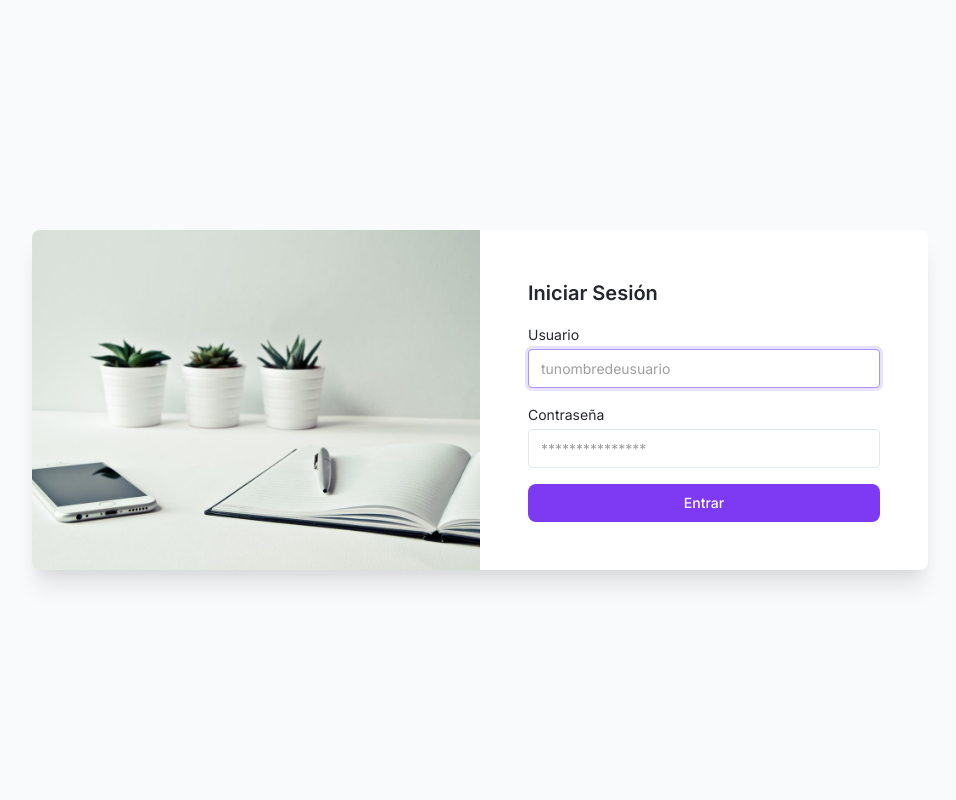
After one commit to ChristianMacias0/django_data_monitor, a Django app: page /login/ in a window 1280 px wide. The commit adds this page. Shown: the whole page, without its empty margins (160-1116 px from the left). Run offline with Django 5.2, Linux system fonts and the light colour scheme.

Commit message:
autenticacion agregada

```diff
--- a/backend_analytics_server/settings.py
+++ b/backend_analytics_server/settings.py
@@ -132,3 +132,9 @@ DEFAULT_AUTO_FIELD = 'django.db.models.BigAutoField'
 API_URL = 'https://jsonplaceholder.typicode.com/posts'
 
 LANDING_API_URL = 'http://cmaciasm.pythonanywhere.com/'
+
+# Fallo: acceso sin autenticación
+LOGIN_URL = '/login/'
+
+# Éxito: luego de autenticación exitosa
+LOGIN_REDIRECT_URL = '/'
--- a/backend_analytics_server/urls.py
+++ b/backend_analytics_server/urls.py
@@ -16,8 +16,14 @@ Including another URLconf
 """
 from django.contrib import admin
 from django.urls import path, include
+from django.contrib.auth import views as auth_views
 
 urlpatterns = [
     path('admin/', admin.site.urls),
     path('', include('dashboard.urls')),
+    # Ruta login/ para la vista LoginView para inicio de sesión, uso de plantilla y alias
+    path('login/', auth_views.LoginView.as_view(template_name='security/login.html'), name='login'),
+
+    # Ruta logout/ para la vista LogoutView para fin de sesión, redirección y alias
+    path('logout/', auth_views.LogoutView.as_view(next_page='/login/'), name='logout'),
 ]
--- a/dashboard/views.py
+++ b/dashboard/views.py
@@ -4,7 +4,9 @@ import requests
 import json
 from django.conf import settings
 from django.shortcuts import render
+from django.contrib.auth.decorators import login_required
 
+@login_required
 def index(request):
 
     products = []
--- /dev/null
+++ b/templates/security/login.html
@@ -0,0 +1,96 @@
+{% load static %}
+
+<!DOCTYPE html>
+<html :class="{ 'theme-dark': dark }" x-data="data()" lang="es">
+    <head>
+        <meta charset="UTF-8" />
+        <meta name="viewport" content="width=device-width, initial-scale=1.0" />
+        <title>Iniciar Sesión - Analytics Server</title>
+        <link
+            href="https://fonts.googleapis.com/css2?family=Inter:wght@400;500;600;700;800&display=swap"
+            rel="stylesheet" />
+
+        <!-- Estilos de Tailwind CSS -->
+        <link rel="stylesheet" href="{% static 'css/tailwind.output.css' %}">
+
+        <script
+            src="https://cdn.jsdelivr.net/gh/alpinejs/alpine@v2.x.x/dist/alpine.min.js"
+            defer></script>
+
+        <!-- Script de Alpine JS -->
+        <script src="{% static 'js/init-alpine.js' %}"></script>
+
+    </head>
+    <body>
+        <div
+            class="flex items-center min-h-screen p-6 bg-gray-50 dark:bg-gray-900">
+            <div
+                class="flex-1 h-full max-w-4xl mx-auto overflow-hidden bg-white rounded-lg shadow-xl dark:bg-gray-800">
+                <div class="flex flex-col overflow-y-auto md:flex-row">
+                    <div class="h-32 md:h-auto md:w-1/2">
+                        <img
+                            aria-hidden="true"
+                            class="object-cover w-full h-full dark:hidden"
+                            src="{% static 'img/login-office.jpeg' %}"
+                            alt="Office" />
+                        <img
+                            aria-hidden="true"
+                            class="hidden object-cover w-full h-full dark:block"
+                            src="{% static 'img/login-office-dark.jpeg' %}"
+                            alt="Office" />
+                    </div>
+                    <div
+                        class="flex items-center justify-center p-6 sm:p-12 md:w-1/2">
+                        <div class="w-full">
+
+                            <h1
+                                class="mb-4 text-xl font-semibold text-gray-700 dark:text-gray-200">
+                                Iniciar Sesión
+                            </h1>
+
+                            <!-- Bloque para mostrar errores de autenticación -->
+                            {% if form.errors %}
+                                <div class="mb-4 p-3 bg-red-100 border-l-4 border-red-500 text-red-700 dark:border-red-400 dark:text-red-500" role="alert">
+                                    <p>Tus credenciales no son válidas. Por favor, inténtalo de nuevo.</p>
+                                </div>
+                            {% endif %}
+
+                            <!-- Formulario de Inicio de Sesión -->
+                            <form method="post" action="{% url 'login' %}">
+
+                                <!-- Token CSRF para protección -->
+                                {% csrf_token %}
+
+                                <label class="block text-sm">
+                                    <span class="text-gray-700 dark:text-gray-400">Usuario</span>
+                                    <input
+                                        name="username"
+                                        class="block w-full mt-1 text-sm dark:border-gray-600 dark:bg-gray-700 focus:border-purple-400 focus:outline-none focus:shadow-outline-purple dark:text-gray-300 dark:focus:shadow-outline-gray form-input"
+                                        placeholder="tunombredeusuario"
+                                        required autofocus />
+
+                                </label>
+                                <label class="block mt-4 text-sm">
+                                    <span class="text-gray-700 dark:text-gray-400">Contraseña</span>
+                                    <input
+                                        name="password"
+                                        class="block w-full mt-1 text-sm dark:border-gray-600 dark:bg-gray-700 focus:border-purple-400 focus:outline-none focus:shadow-outline-purple dark:text-gray-300 dark:focus:shadow-outline-gray form-input"
+                                        placeholder="***************"
+                                        type="password"
+                                        required />
+                                </label>
+
+                                <button
+                                    type="submit"
+                                    class="block w-full px-4 py-2 mt-4 text-sm font-medium leading-5 text-center text-white transition-colors duration-150 bg-purple-600 border border-transparent rounded-lg active:bg-purple-600 hover:bg-purple-700 focus:outline-none focus:shadow-outline-purple">
+                                    Entrar
+                                </button>
+
+                            </form>
+                        </div>
+                    </div>
+                </div>
+            </div>
+        </div>
+    </body>
+</html>
```
Also changed, not shown: templates/dashboard/partials/header.html (+14 -13 lines).
